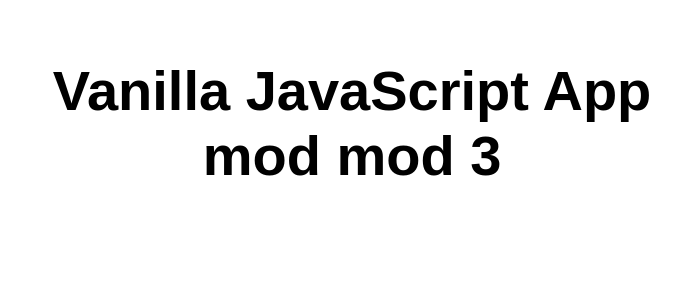
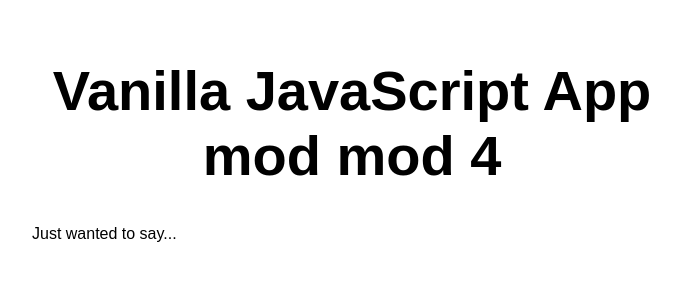
Before and after one commit to pmeran/azure-static-1, a website: page src/index.html in a window 1280 px wide. Shown: the whole page, without its empty margins (288-968 px from the left). Drawn offline with Linux system fonts and the light colour scheme.

Commit message:
last update index.html

```diff
--- a/src/index.html
+++ b/src/index.html
@@ -10,7 +10,8 @@
 
 <body>
   <main>
-    <h1>Vanilla JavaScript App mod mod 3</h1>
+    <h1>Vanilla JavaScript App mod mod 4</h1>
+    <p> Just wanted to say...</p>
   </main>
 </body>
 
```
